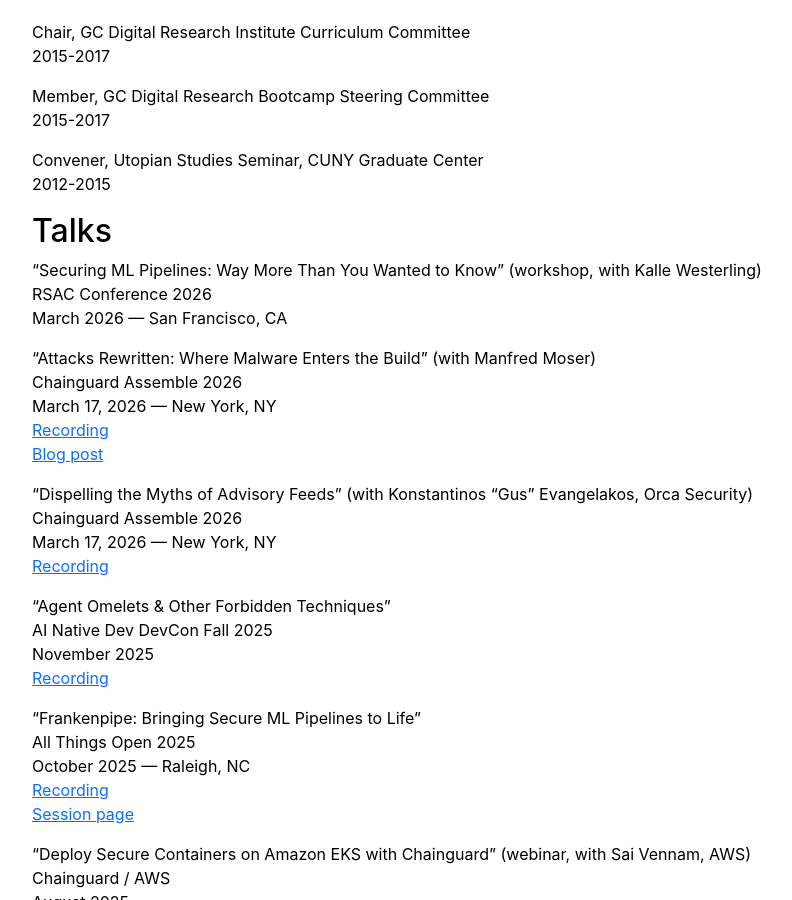
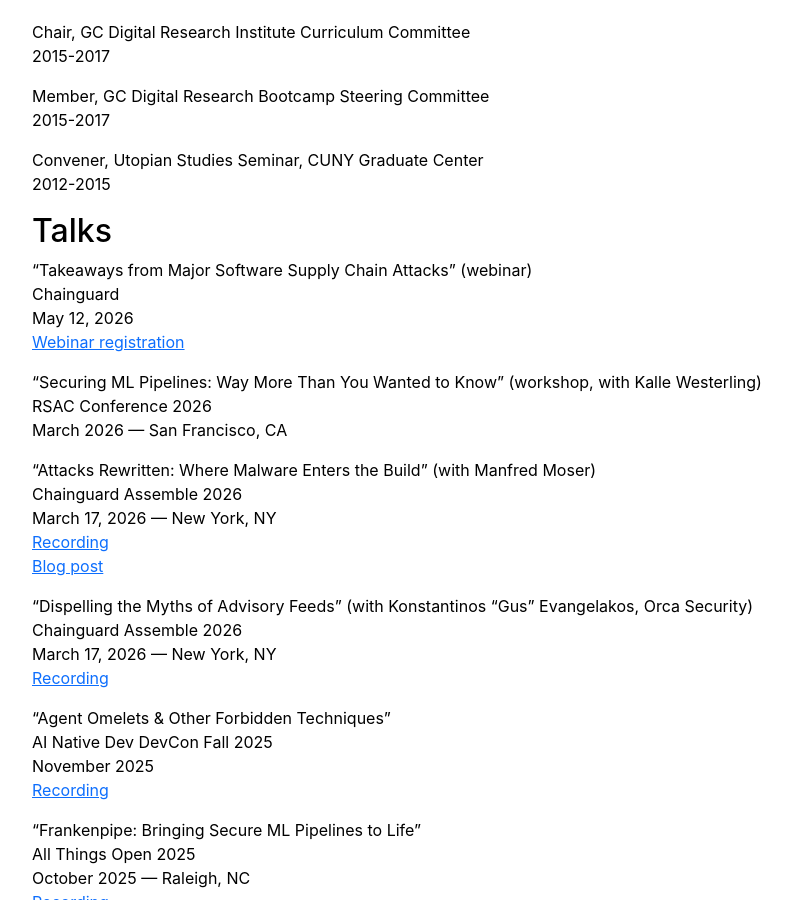
Before and after one commit to smythp/website, a Jekyll site: the page built from cv.md, in a window 1280 px wide and 900 px high, scrolled down 4861 px. Shown: the whole window, without its empty margins (96-888 px from the left). Built offline with Jekyll 4.4.1, drawn with Linux system fonts in a browser that asks for light colours.

Commit message:
Add Supply Chain Takeaways webinar to Talks

```diff
--- a/cv.md
+++ b/cv.md
@@ -225,6 +225,11 @@
 
 Talks
 -----
+
+"Takeaways from Major Software Supply Chain Attacks" (webinar)\
+Chainguard\
+May 12, 2026\
+[Webinar registration](https://chainguard.registration.goldcast.io/webinar/92f51147-f099-4efb-8247-4410a2847355)
 
 "Securing ML Pipelines: Way More Than You Wanted to Know" (workshop, with Kalle Westerling)\
 RSAC Conference 2026\
```
